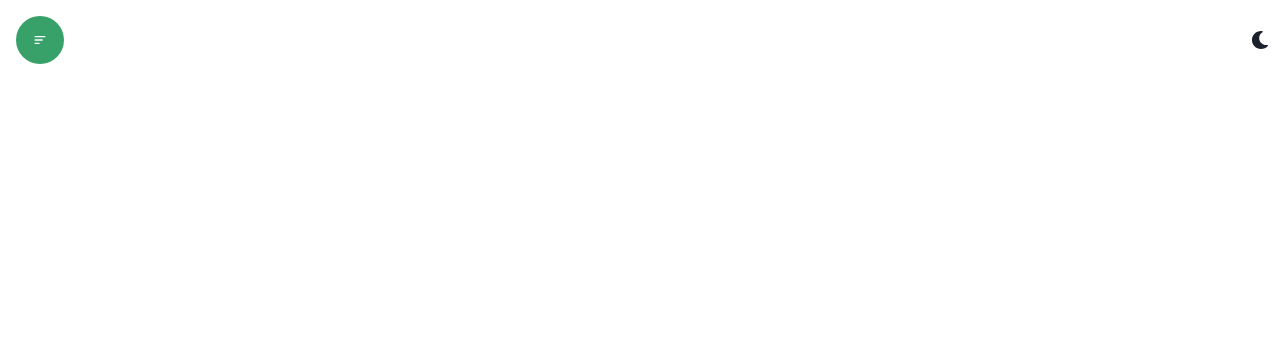
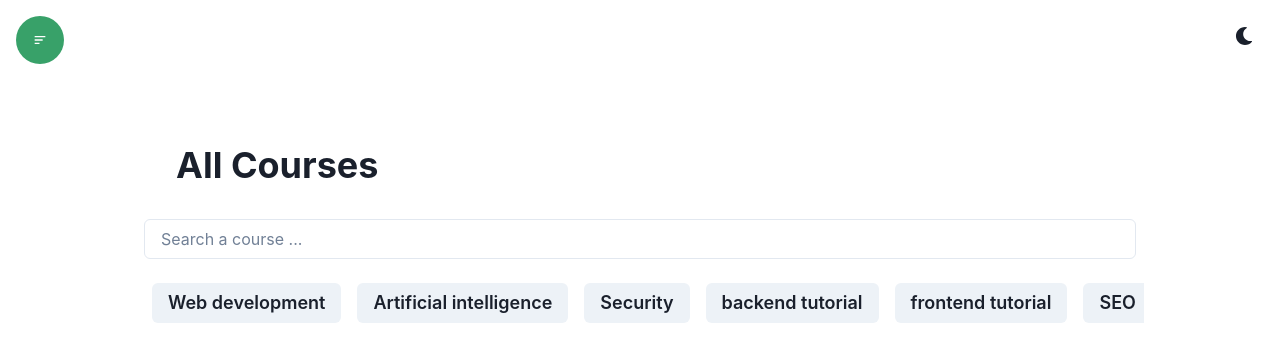
Before and after one commit to xdashutosh/frontend, a React (Create React App) app: page /courses in a window 1280 px wide. Before the commit this address had no page. Shown: the top 362 px of the page. Built offline with nearby package versions, Linux system fonts and the light colour scheme.

Commit message:
course section 20%

```diff
--- a/src/App.js
+++ b/src/App.js
@@ -2,6 +2,7 @@ import React from 'react';
 import { BrowserRouter as Router,Routes,Route } from 'react-router-dom';
 import Home from './components/Home/Home';
 import Header from './components/Layout/Header/Header';
+import Courses from './components/Courses/Courses';
 
 
 function App() {
@@ -10,6 +11,12 @@ function App() {
   <Header/>
   <Routes>
     <Route path='/' element={<Home/>}/>
+    <Route path='/courses' element={<Courses/>}/>
+    <Route path='/request' element={<Home/>}/>
+    <Route path='/contact' element={<Home/>}/>
+    <Route path='/about' element={<Home/>}/>
+
+
   </Routes>
 </Router>
   );
--- a/src/ColorModeSwitcher.js
+++ b/src/ColorModeSwitcher.js
@@ -14,7 +14,9 @@ import { FaMoon, FaSun } from 'react-icons/fa';
       aria-label={`Switch to ${text} mode`}
       variant="ghost"
       color="current"
-      marginLeft="2"
+      position={'fixed'}
+      top={'4'}
+      right={'4'}
       onClick={toggleColorMode}
       icon={<SwitchIcon />}
       {...props}
--- /dev/null
+++ b/src/components/Courses/Courses.jsx
@@ -0,0 +1,57 @@
+import { Button, Container, HStack, Heading, Input, Text } from '@chakra-ui/react'
+import React, { useState } from 'react'
+
+const Courses = () => {
+    const [keyword,setkeyword] = useState("");
+    const [coursecat,setcoursecat] = useState("");
+
+    const CourseCategories = [
+        "Web development",
+        "Artificial intelligence",
+        "Security",
+        "backend tutorial",
+        "frontend tutorial",
+        "SEO",
+        "Datastructure and algorithms",
+    ]
+  return (
+    <Container minH={"95vh"} maxW={"container.lg"}
+    paddingY={'8'}>
+<Heading children="All Courses" m={'8'}/>
+<style>
+  {`
+    @media (max-width: 768px) {
+      /* Hide the scrollbar on small devices */
+      ::-webkit-scrollbar {
+        display: none;
+      }
+    }
+
+    ::-webkit-scrollbar {
+      width: 8px;
+      height: 6px;
+    }
+
+    ::-webkit-scrollbar-thumb {
+      background: green; // Color of the scrollbar thumb
+      border-radius: 4px; // Adjust the thumb's border radius
+    }
+  `}
+</style>
+
+<Input type='text' focusBorderColor='green.400' value={keyword} onChange={(e)=>{setkeyword(e.target.value)}} placeholder='Search a course ...'/>
+<HStack w={'full'} m={'2'} overflowX={'auto'} py={'4'} spacing={'4'}>
+{
+    CourseCategories.map((course,index)=>(
+        <Button   minW={'-webkit-fit-content'} fontSize={['sm','lg']} key={index} onClick={()=>setcoursecat(course)}>{course}</Button>
+    ))
+
+}
+
+
+</HStack>
+    </Container>
+  )
+}
+
+export default Courses
--- a/src/components/Home/Home.jsx
+++ b/src/components/Home/Home.jsx
@@ -9,10 +9,10 @@ const Home = () => {
    <section className='home'>
 <div className='container'>
 <Stack h={'100%'} direction={['column','row']} justifyContent={'center'} alignItems={'center'} spacing={['2','8']}>
-<VStack w={'full'} spacing={'4'} alignItems={['center','flex-end']}>
-<Heading  children="LEARN FROM EXPERTS" size={'2xl'}/>
-<Text  children="Find Valuebale Content At Reasonable Price"/>
-<Button size={'lg'} colorScheme='green' >Explore Now</Button>
+<VStack w={'full'} spacing={'1'} alignItems={['center','flex-end']}>
+<Heading textAlign={['left','flex-end']}  children="LEARN FROM EXPERTS" size={'2xl'}/>
+<Text textAlign={['left','flex-end']} fontSize={'xl'} children="Find Valuebale Content At Reasonable Price"/>
+<Button size={'lg'} colorScheme='green' mt={['4','8']} >Explore Now</Button>
 </VStack>
 <Image boxSize={'md'} src={mainlogo} className='mainlogo' objectFit={'contain'} style={{
   animation: "updown 4s infinite , glow 1s infinite alternate",
--- a/src/components/Layout/Header/Header.jsx
+++ b/src/components/Layout/Header/Header.jsx
@@ -17,8 +17,8 @@ import {
 import { Link } from 'react-router-dom'
 import { RiDashboardFill, RiLogoutBoxLine} from 'react-icons/ri'
 
-const LinkBut =({url="/",title="Home"})=>(
-<Link to={url}>
+const LinkBut =({url="/",title="Home",onClose})=>(
+<Link to={url} onClick={onClose}>
     <Button variant={'ghost'} >{title}</Button>
 </Link>
 );
@@ -55,11 +55,11 @@ const user = {
 
           <DrawerBody>
           <VStack spacing={'8'} alignItems={'flex-start'}>
-            <LinkBut url={'/'} title={'Home'} />
-            <LinkBut url={'/courses'} title={'Browse All Courses'}/>
-            <LinkBut url={'/request'} title={'Request a Course'}/>
-            <LinkBut url={'/contact'} title={'Contact Us'}/>
-            <LinkBut url={'/about'} title={'About'}/>
+            <LinkBut onClose={onClose} url={'/'} title={'Home'} onClick={onClose}/>
+            <LinkBut  onClose={onClose} url={'/courses'} title={'Browse All Courses'}/>
+            <LinkBut  onClose={onClose} url={'/request'} title={'Request a Course'}/>
+            <LinkBut  onClose={onClose} url={'/contact'} title={'Contact Us'}/>
+            <LinkBut  onClose={onClose} url={'/about'} title={'About'}/>
 
           </VStack>
 
@@ -71,10 +71,10 @@ const user = {
                 <VStack>
 
                 <HStack mt={'16'} spacing={'8'}>
-                   <Link to={'/login'}>
+                   <Link to={'/login'} onClick={onClose}>
                             <Button colorScheme='green' variant={'ghost'} >Profile</Button>
                            </Link>
-                            <Link to={'/'}>
+                            <Link to={'/'} onClick={onClose}>
                             <Button  onClick={()=>setisAuthenticated(false)}><RiLogoutBoxLine/> Logout</Button>
                            </Link>
 
@@ -82,7 +82,7 @@ const user = {
 
                 <HStack >
 {
-    user && user.role==="admin" && <Link to={'/admin/dashboard'}>
+    user && user.role==="admin" && <Link to={'/admin/dashboard'} onClick={onClose}>
     <Button colorScheme='green'><RiDashboardFill/>dashboard</Button>
     </Link>
 }
@@ -90,11 +90,11 @@ const user = {
                 </VStack>
                            ):(
                             <HStack spacing={'4'} mt={'16'}>
-                                <Link to={'/login'}>
+                                <Link to={'/login'} onClick={onClose}>
                             <Button colorScheme='green' onClick={()=>setisAuthenticated(true)}>Login</Button>
                            </Link>
                 <text>or</text>
-                <Link to={'/signup'}>
+                <Link to={'/signup'} onClick={onClose}>
                 <Button variant={'solid'}>Signup</Button>
                 </Link>
                 </HStack>
```
